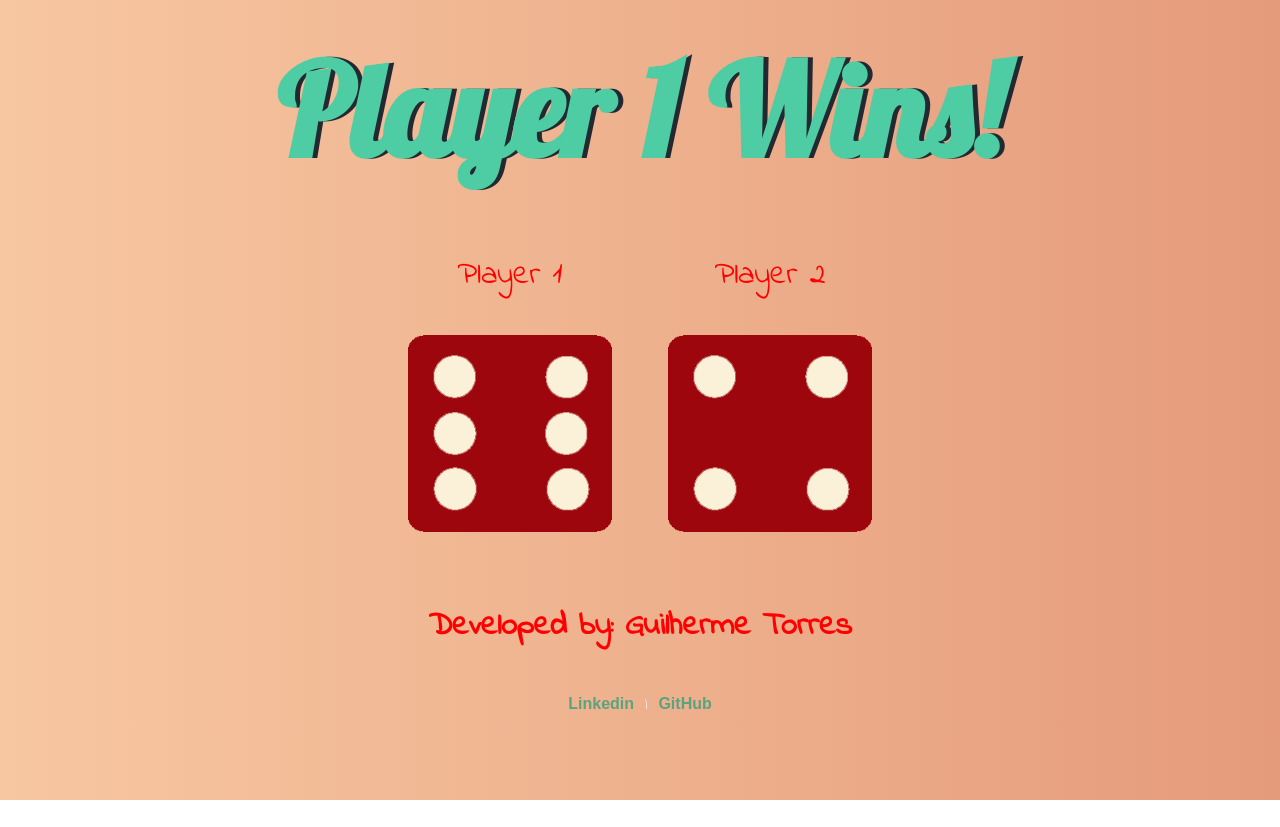
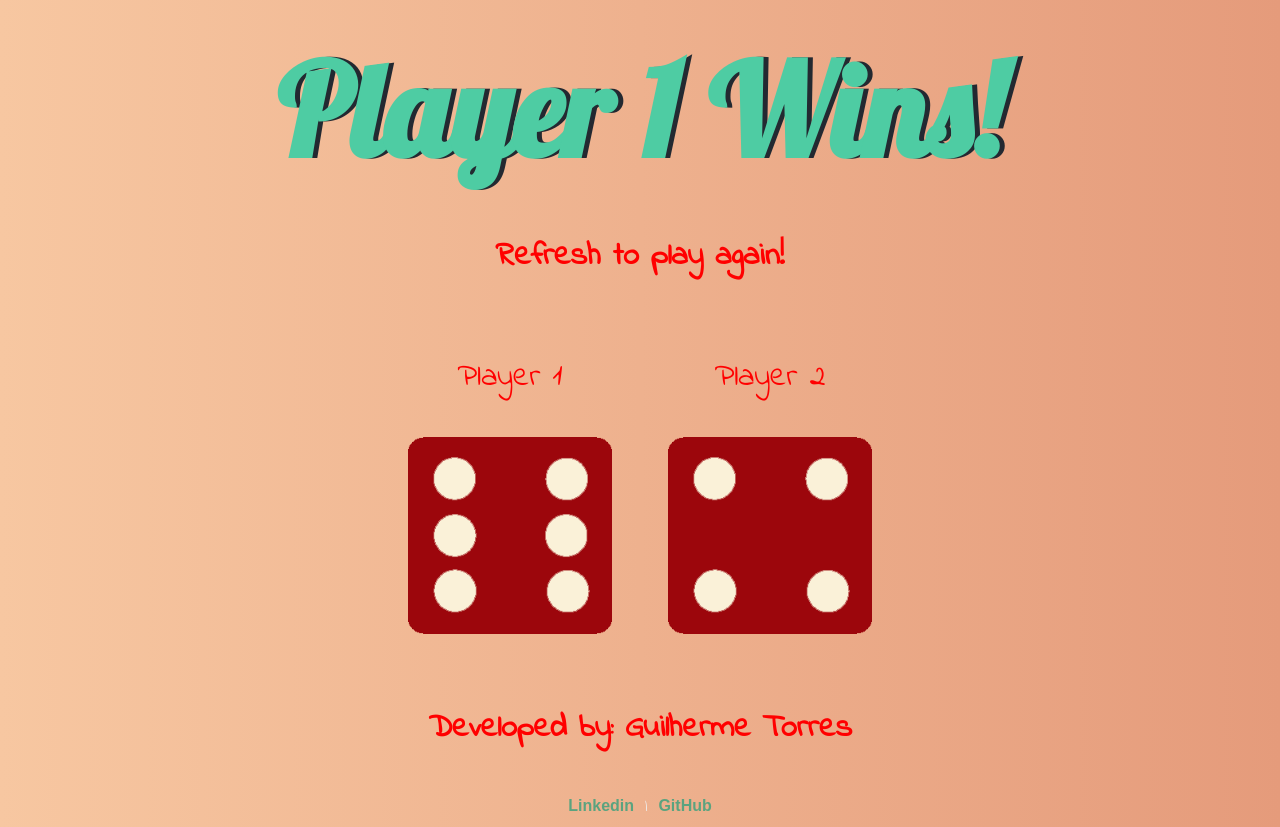
Before and after one commit to guibbers/dicee-game, a plain HTML site: page dicee.html in a window 1280 px wide. Before the commit the page ends 800 px from the top, so only its background shows below. Drawn offline with Linux system fonts and the light colour scheme.

Commit message:
added refresh message

```diff
--- a/dicee.html
+++ b/dicee.html
@@ -12,6 +12,7 @@
 
     <div class="container">
       <h1 class="title">Refresh Me</h1>
+      <h4>Refresh to play again!</h4>
 
       <div class="dice">
         <p>Player 1</p>
```
